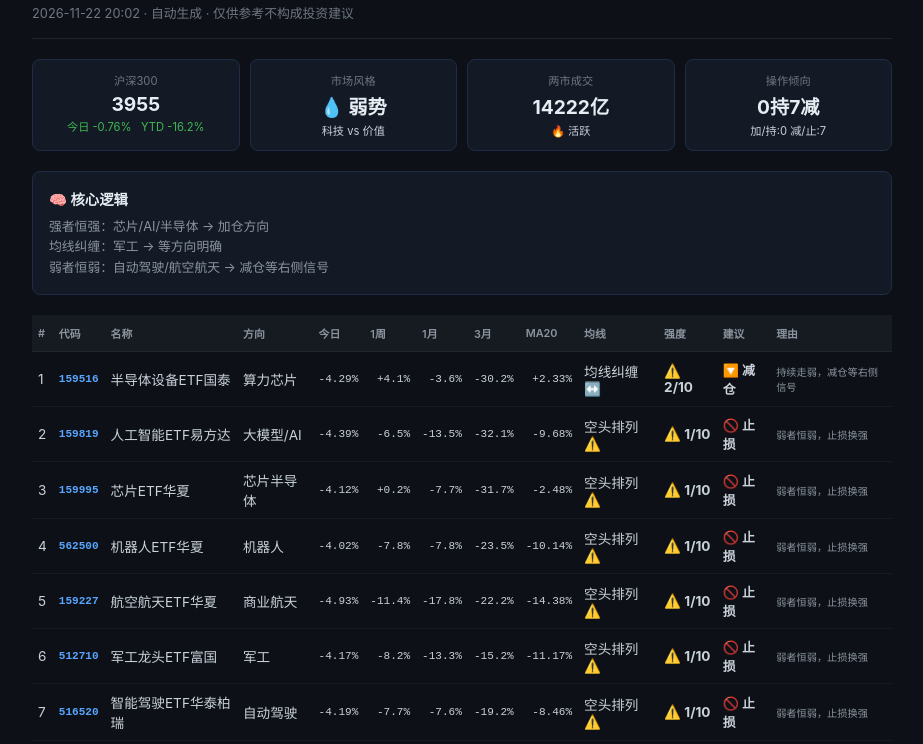
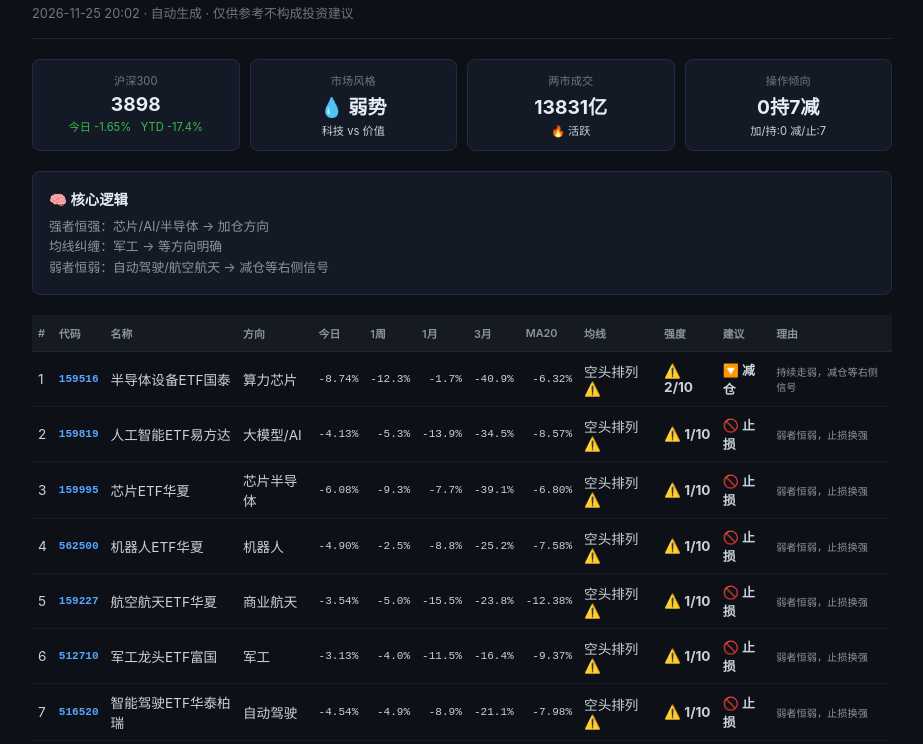
Before and after one commit to zxb20262026/etf-rebalance, a plain HTML site: page index.html in a window 1280 px wide. Shown: the part 56-800 px from the top of the page, without its empty margins (178-1101 px from the left). Drawn offline with Linux system fonts and the light colour scheme.

Commit message:
auto update

```diff
--- a/index.html
+++ b/index.html
@@ -35,14 +35,14 @@ tr:hover td{background:#131a26}
 <body>
 <div class="header">
   <h1>📊 ETF组合调仓周报</h1>
-  <div class="sub">2026-11-22 20:02 · 自动生成 · 仅供参考不构成投资建议</div>
+  <div class="sub">2026-11-25 20:02 · 自动生成 · 仅供参考不构成投资建议</div>
 </div>
 
 <div class="env-grid">
   <div class="env-card">
     <div class="label">沪深300</div>
-    <div class="val">3955</div>
-    <div class="tag g">今日 -0.76% &nbsp; YTD -16.2%</div>
+    <div class="val">3898</div>
+    <div class="tag g">今日 -1.65% &nbsp; YTD -17.4%</div>
   </div>
   <div class="env-card">
     <div class="label">市场风格</div>
@@ -51,7 +51,7 @@ tr:hover td{background:#131a26}
   </div>
   <div class="env-card">
     <div class="label">两市成交</div>
-    <div class="val">14222亿</div>
+    <div class="val">13831亿</div>
     <div class="tag">🔥 活跃</div>
   </div>
   <div class="env-card">
@@ -82,12 +82,12 @@ tr:hover td{background:#131a26}
             <td class="code">159516</td>
             <td>半导体设备ETF国泰</td>
             <td>算力芯片</td>
-            <td class="num">-4.29%</td>
-            <td class="num">+4.1%</td>
-            <td class="num">-3.6%</td>
-            <td class="num">-30.2%</td>
-            <td class="num">+2.33%</td>
-            <td>均线纠缠 ↔️</td>
+            <td class="num">-8.74%</td>
+            <td class="num">-12.3%</td>
+            <td class="num">-1.7%</td>
+            <td class="num">-40.9%</td>
+            <td class="num">-6.32%</td>
+            <td>空头排列 ⚠️</td>
             <td class="strength">⚠️ 2/10</td>
             <td class="action">🔽 减仓</td>
             <td class="detail">持续走弱，减仓等右侧信号</td>
@@ -96,11 +96,11 @@ tr:hover td{background:#131a26}
             <td class="code">159819</td>
             <td>人工智能ETF易方达</td>
             <td>大模型/AI</td>
-            <td class="num">-4.39%</td>
-            <td class="num">-6.5%</td>
-            <td class="num">-13.5%</td>
-            <td class="num">-32.1%</td>
-            <td class="num">-9.68%</td>
+            <td class="num">-4.13%</td>
+            <td class="num">-5.3%</td>
+            <td class="num">-13.9%</td>
+            <td class="num">-34.5%</td>
+            <td class="num">-8.57%</td>
             <td>空头排列 ⚠️</td>
             <td class="strength">⚠️ 1/10</td>
             <td class="action">🚫 止损</td>
@@ -110,11 +110,11 @@ tr:hover td{background:#131a26}
             <td class="code">159995</td>
             <td>芯片ETF华夏</td>
             <td>芯片半导体</td>
-            <td class="num">-4.12%</td>
-            <td class="num">+0.2%</td>
+            <td class="num">-6.08%</td>
+            <td class="num">-9.3%</td>
             <td class="num">-7.7%</td>
-            <td class="num">-31.7%</td>
-            <td class="num">-2.48%</td>
+            <td class="num">-39.1%</td>
+            <td class="num">-6.80%</td>
             <td>空头排列 ⚠️</td>
             <td class="strength">⚠️ 1/10</td>
             <td class="action">🚫 止损</td>
@@ -124,11 +124,11 @@ tr:hover td{background:#131a26}
             <td class="code">562500</td>
             <td>机器人ETF华夏</td>
             <td>机器人</td>
-            <td class="num">-4.02%</td>
-            <td class="num">-7.8%</td>
-            <td class="num">-7.8%</td>
-            <td class="num">-23.5%</td>
-            <td class="num">-10.14%</td>
+            <td class="num">-4.90%</td>
+            <td class="num">-2.5%</td>
+            <td class="num">-8.8%</td>
+            <td class="num">-25.2%</td>
+            <td class="num">-7.58%</td>
             <td>空头排列 ⚠️</td>
             <td class="strength">⚠️ 1/10</td>
             <td class="action">🚫 止损</td>
@@ -138,11 +138,11 @@ tr:hover td{background:#131a26}
             <td class="code">159227</td>
             <td>航空航天ETF华夏</td>
             <td>商业航天</td>
-            <td class="num">-4.93%</td>
-            <td class="num">-11.4%</td>
-            <td class="num">-17.8%</td>
-            <td class="num">-22.2%</td>
-            <td class="num">-14.38%</td>
+            <td class="num">-3.54%</td>
+            <td class="num">-5.0%</td>
+            <td class="num">-15.5%</td>
+            <td class="num">-23.8%</td>
+            <td class="num">-12.38%</td>
             <td>空头排列 ⚠️</td>
             <td class="strength">⚠️ 1/10</td>
             <td class="action">🚫 止损</td>
@@ -152,11 +152,11 @@ tr:hover td{background:#131a26}
             <td class="code">512710</td>
             <td>军工龙头ETF富国</td>
             <td>军工</td>
-            <td class="num">-4.17%</td>
-            <td class="num">-8.2%</td>
-            <td class="num">-13.3%</td>
-            <td class="num">-15.2%</td>
-            <td class="num">-11.17%</td>
+            <td class="num">-3.13%</td>
+            <td class="num">-4.0%</td>
+            <td class="num">-11.5%</td>
+            <td class="num">-16.4%</td>
+            <td class="num">-9.37%</td>
             <td>空头排列 ⚠️</td>
             <td class="strength">⚠️ 1/10</td>
             <td class="action">🚫 止损</td>
@@ -166,11 +166,11 @@ tr:hover td{background:#131a26}
             <td class="code">516520</td>
             <td>智能驾驶ETF华泰柏瑞</td>
             <td>自动驾驶</td>
-            <td class="num">-4.19%</td>
-            <td class="num">-7.7%</td>
-            <td class="num">-7.6%</td>
-            <td class="num">-19.2%</td>
-            <td class="num">-8.46%</td>
+            <td class="num">-4.54%</td>
+            <td class="num">-4.9%</td>
+            <td class="num">-8.9%</td>
+            <td class="num">-21.1%</td>
+            <td class="num">-7.98%</td>
             <td>空头排列 ⚠️</td>
             <td class="strength">⚠️ 1/10</td>
             <td class="action">🚫 止损</td>
@@ -188,7 +188,7 @@ tr:hover td{background:#131a26}
 </div>
 
 <div class="footer">
-  <p>数据来源: 新浪/腾讯/东方财富 | Generated: 2026-11-22 20:02</p>
+  <p>数据来源: 新浪/腾讯/东方财富 | Generated: 2026-11-25 20:02</p>
 </div>
 </body>
 </html>
```
